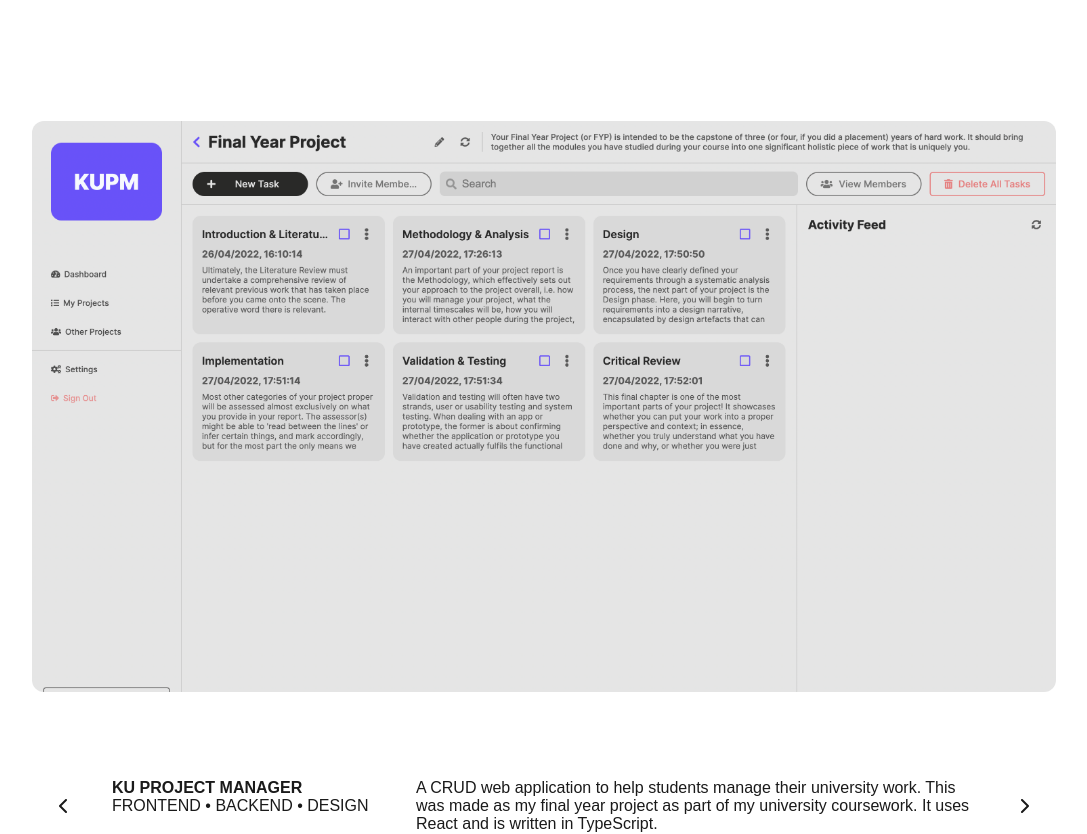
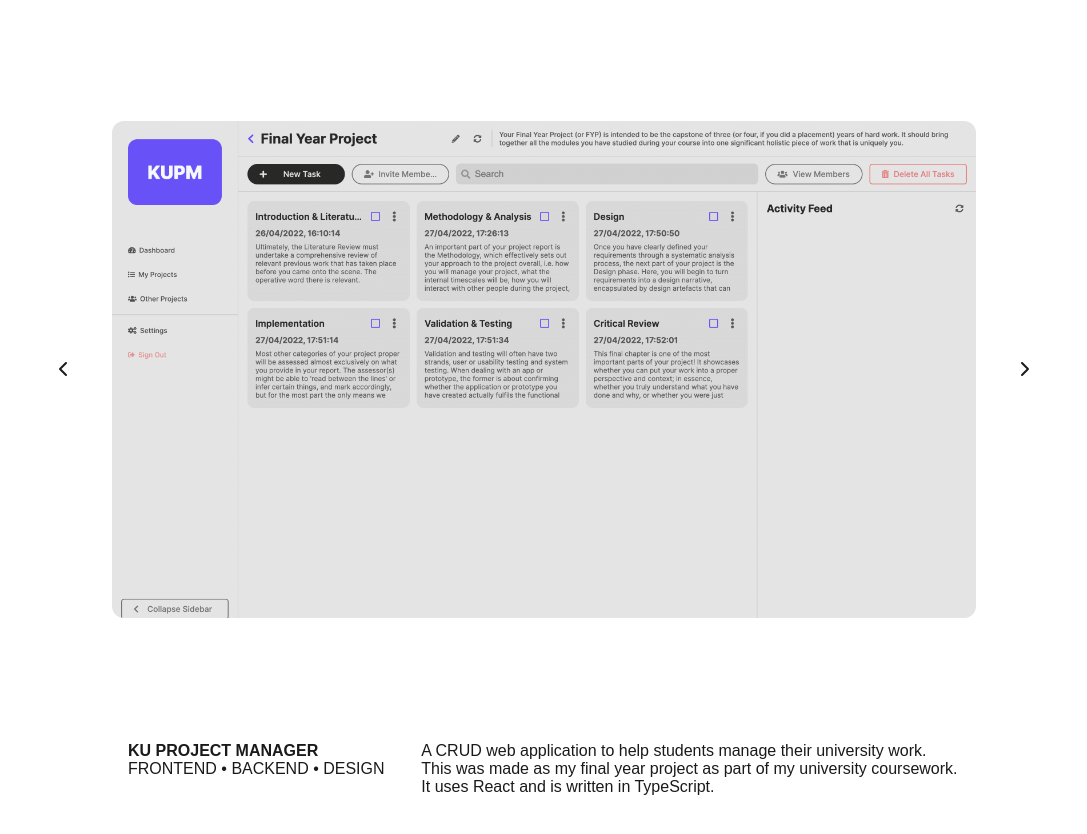
Before and after one commit to jameskbecker/portfolio-old, a Next.js app: page / in a window 1280 px wide. Shown: the part 1480-2314 px from the top of the page, without its empty margins (96-1183 px from the left). Built offline with nearby package versions, Linux system fonts and the light colour scheme.

Commit message:
Adjust Gallery desktop layout

```diff
--- a/src/features/gallery/index.tsx
+++ b/src/features/gallery/index.tsx
@@ -21,10 +21,14 @@ const StyledGallery = styled.div`
   flex: 1 1;
   display: grid;
   grid-template-areas:
-    'view view view'
-    'view view view'
-    'prev details next';
-  grid-template-rows: 1fr 4fr 2fr;
+    'prev view next'
+    'prev view next'
+    '. details .';
+  grid-auto-columns: 4rem auto 4rem;
+  grid-auto-rows: auto;
+  justify-content: center;
+  align-items: center;
+  grid-gap: 0 1rem;
   padding: 0 10vw;
 
   @media only screen and (max-width: ${screens.mobileMax}) {
```
